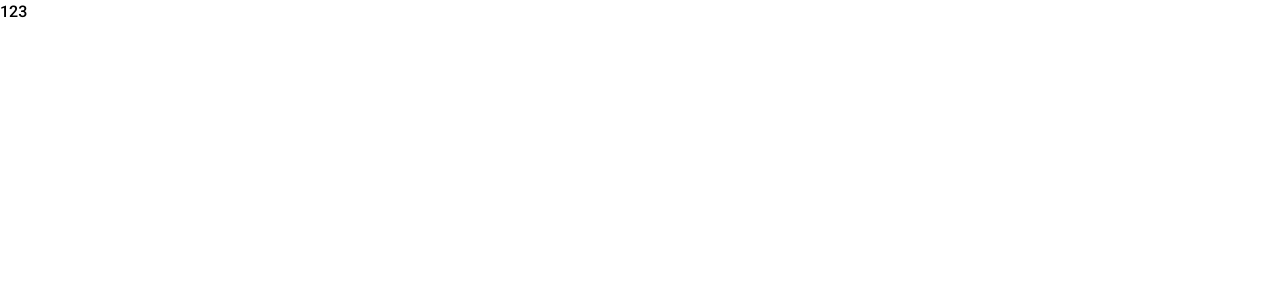
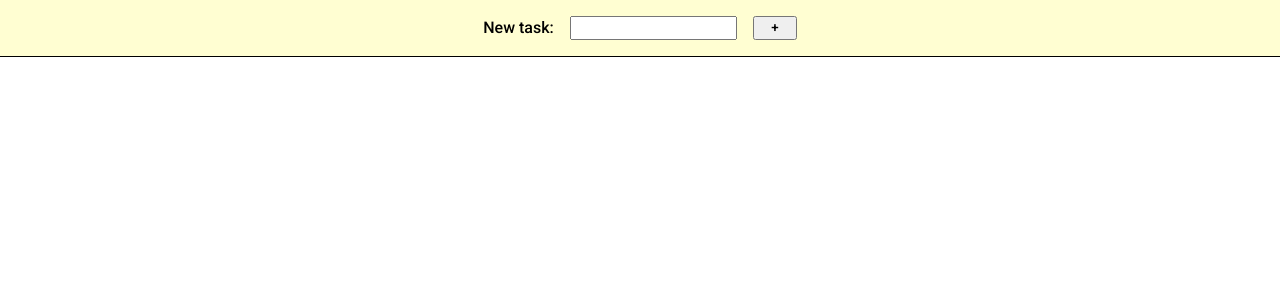
Before and after one commit to MrBlunderovich/ts-reducer-context-task-app, a React (Vite) app: page / in a window 1280 px wide. Shown: the top 300 px of the page. Built offline with nearby package versions, Linux system fonts and the light colour scheme.

Commit message:
add TaskInput component

```diff
--- a/src/App.css
+++ b/src/App.css
@@ -11,3 +11,10 @@
   margin: 0;
   padding: 0;
 }
+
+#root {
+  min-height: 100vh;
+  min-height: 100dvh;
+  display: flex;
+  flex-direction: column;
+}
--- a/src/App.tsx
+++ b/src/App.tsx
@@ -1,7 +1,16 @@
 import "./App.css";
+import TaskProvider from "./context/TaskProvider";
+import Header from "./components/Header/Header";
+import TaskInput from "./components/TaskInput/TaskInput";
 
 function App() {
-  return <>123</>;
+  return (
+    <TaskProvider>
+      <Header>
+        <TaskInput />
+      </Header>
+    </TaskProvider>
+  );
 }
 
 export default App;
--- /dev/null
+++ b/src/components/Header/Header.module.css
@@ -0,0 +1,8 @@
+.header {
+  padding: 1rem;
+  display: flex;
+  align-items: center;
+  justify-content: center;
+  background-color: #fffed2;
+  border-bottom: 1px solid black;
+}
--- /dev/null
+++ b/src/components/Header/Header.tsx
@@ -0,0 +1,9 @@
+import styles from "./Header.module.css";
+
+type Props = {
+  children: React.ReactNode;
+};
+
+export default function Header({ children }: Props) {
+  return <div className={styles.header}>{children}</div>;
+}
--- /dev/null
+++ b/src/components/TaskInput/TaskInput.module.css
@@ -0,0 +1,15 @@
+.task-input {
+  & form {
+    display: flex;
+    align-items: center;
+    gap: 1rem;
+  }
+
+  & input {
+    padding-inline: 0.3rem;
+  }
+
+  & button {
+    padding-inline: 1rem;
+  }
+}
--- /dev/null
+++ b/src/components/TaskInput/TaskInput.tsx
@@ -0,0 +1,25 @@
+import { useTaskDispatch } from "../../context/TaskProvider";
+import styles from "./TaskInput.module.css";
+
+export default function TaskInput() {
+  const dispatch = useTaskDispatch();
+
+  function handleSubmit(event: React.FormEvent<HTMLFormElement>) {
+    event.preventDefault();
+    const form = event.target as HTMLFormElement;
+    const input = form.taskTextInput as HTMLFormElement;
+    dispatch({ type: "ADD_TASK", payload: { text: input.value } });
+    input.value = "";
+    input.focus();
+  }
+
+  return (
+    <div className={styles["task-input"]}>
+      <form onSubmit={handleSubmit}>
+        <label htmlFor="taskTextInput">New task:</label>
+        <input type="text" name="taskTextInput" autoComplete="off" required />
+        <button>+</button>
+      </form>
+    </div>
+  );
+}
--- a/src/context/TaskProvider.tsx
+++ b/src/context/TaskProvider.tsx
@@ -7,18 +7,21 @@ type Task = {
 };
 
 const initialState: Task[] = [];
+let nextId = 0;
 const defaultDispatch: React.Dispatch<Action> = () => initialState;
 const TaskStateContext = createContext(initialState);
 const TaskDispatchContext = createContext(defaultDispatch);
 
-type TaskProviderProps = {
+type Props = {
   children: React.ReactNode;
 };
 type TaskState = typeof initialState;
-type Action = { type: "ADD_TASK" };
+type Action = { type: "ADD_TASK"; payload: { text: string } };
 
-export default function TaskProvider({ children }: TaskProviderProps) {
+export default function TaskProvider({ children }: Props) {
   const [tasks, dispatch] = useReducer(taskReducer, initialState);
+
+  console.log(tasks);
 
   return (
     <TaskStateContext.Provider value={tasks}>
@@ -37,10 +40,15 @@ export function useTaskDispatch() {
   return useContext(TaskDispatchContext);
 }
 
+function createTask(text: string): Task {
+  return { id: nextId++, text, isCompleted: false };
+}
+
 function taskReducer(state: TaskState, action: Action) {
+  console.log(action);
   switch (action.type) {
     case "ADD_TASK":
-      return state;
+      return [...state, createTask(action.payload.text)];
 
     default:
       throw `Unexpected action ${action.type}`;
```
